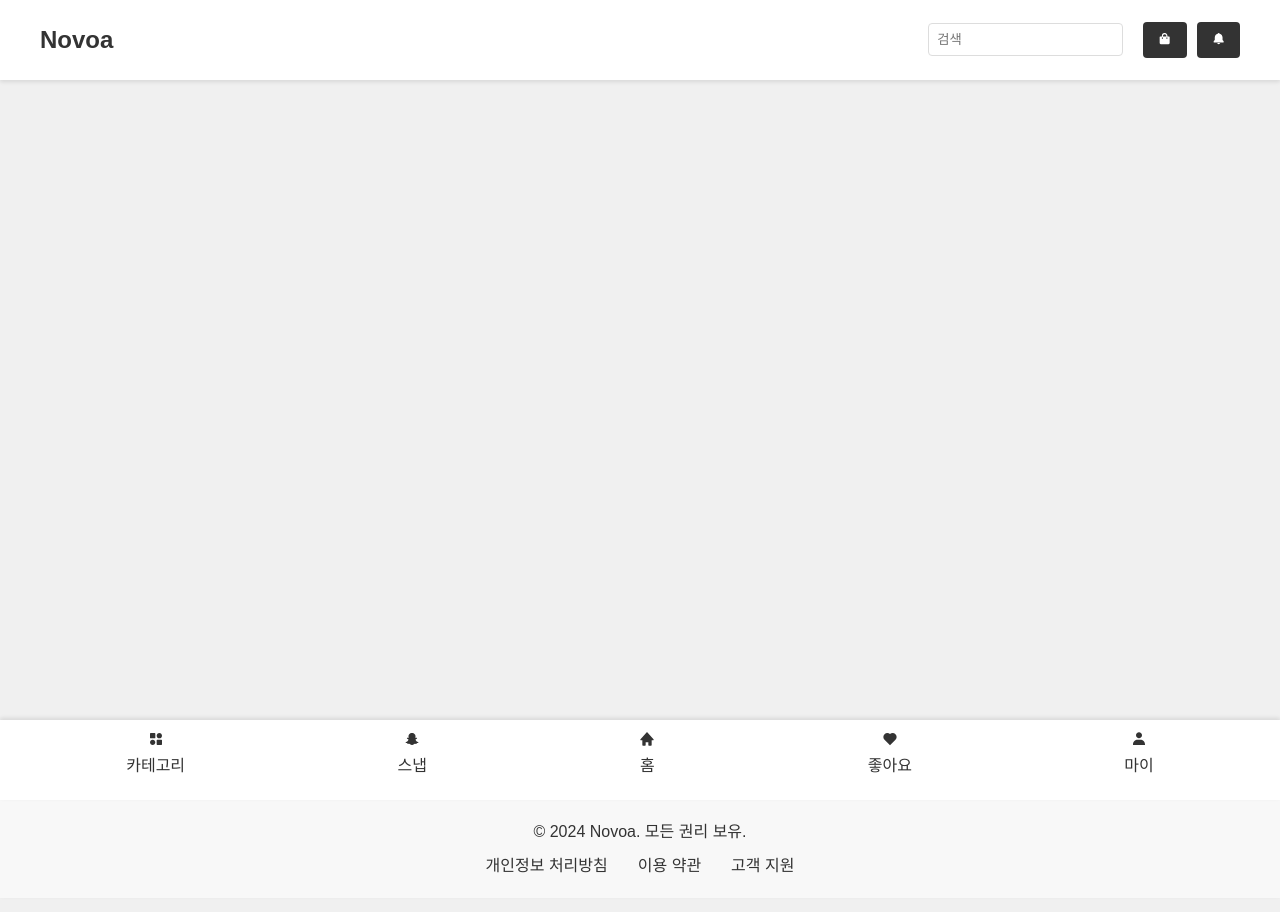
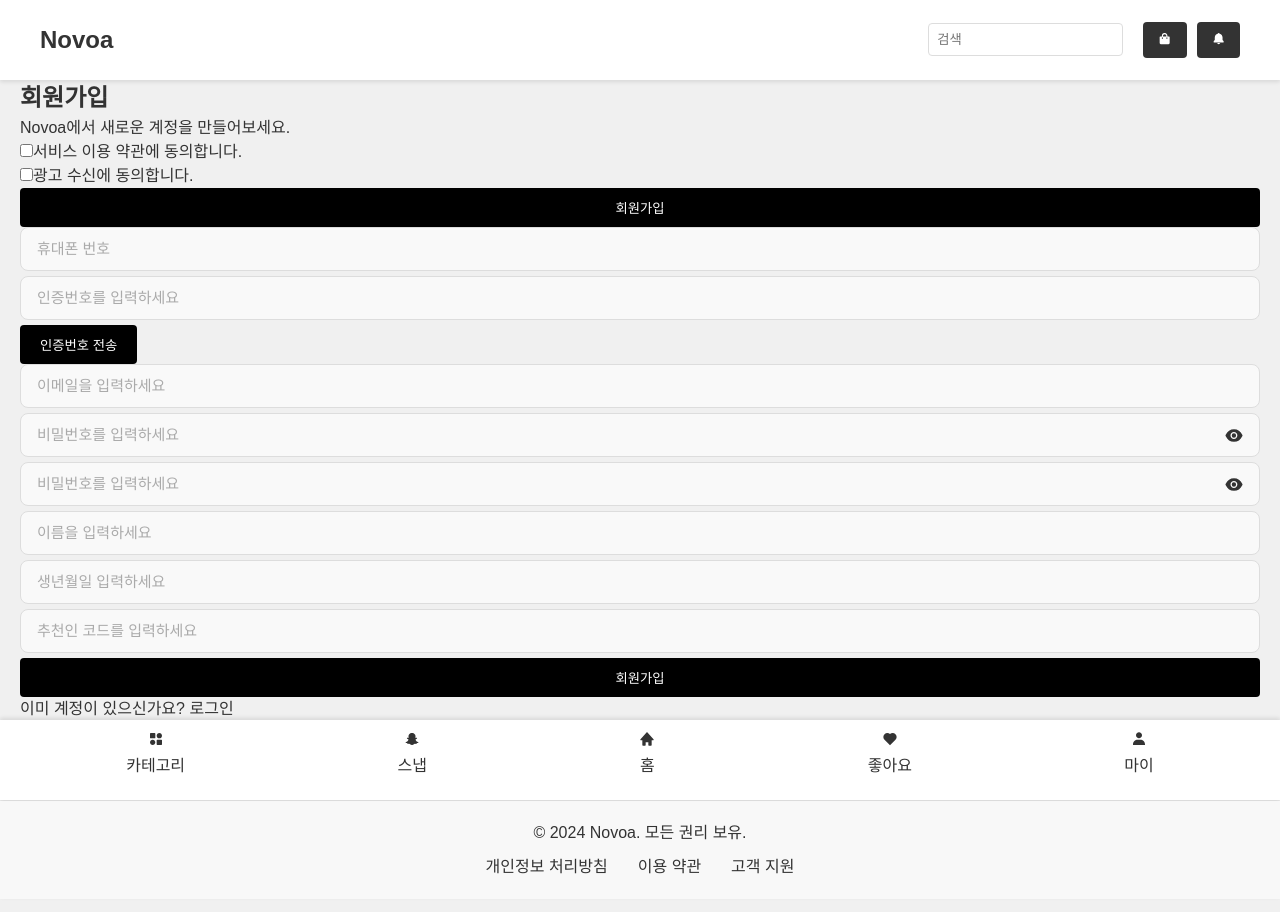
Before and after one commit to tjdwns6872/Ecommerce, a React (Create React App) app in the folder client/: page /signup in a window 1280 px wide. Shown: the top 912 px of the page. Built offline with nearby package versions, Linux system fonts and the light colour scheme.

Commit message:
회원가입 페이지 생성 및 디자인 진행중

```diff
--- a/client/src/assets/js/loginEvent.js
+++ b/client/src/assets/js/loginEvent.js
@@ -17,6 +17,7 @@ const loginEvent = {
         }
       }, 500);
     } catch (error) {
+      //회원가입 화면으로 넘어갈 예정
     }
   }, basicLogin: async () => {
     try{
--- a/client/src/components/button/ButtonFactory.jsx
+++ b/client/src/components/button/ButtonFactory.jsx
@@ -9,16 +9,16 @@ const ButtonFactory = {
     basic: (id, text, onClick, className) => {
         return <Basic id={id} text={text} onClick={onClick} className={className}></Basic>;
     },
-    emphasis: (id, className, text) =>{
+    emphasis: (id, text, onClick, className) =>{
         return <Emphasis id={id} text={text} className={className}></Emphasis>
     },
-    gradient: (id, className, text) =>{
+    gradient: (id, text, onClick, className) =>{
         return <Gradient id={id} text={text} className={className}></Gradient>
     },
-    outline: (id, className, text) =>{
+    outline: (id, text, onClick, className) =>{
         return <Outline id={id} text={text} className={className}></Outline>
     },
-    round: (id, className, text) =>{
+    round: (id, text, onClick, className) =>{
         return <Round id={id} text={text} className={className}></Round>
     },
     icon: (id, icon, onClick, className) =>{
--- a/client/src/pages/users/Login.jsx
+++ b/client/src/pages/users/Login.jsx
@@ -12,8 +12,8 @@ function Login() {
             if (event.origin !== "http://localhost:8081") return;
             const { token } = event.data;
             if (token) {
-                console.log("토큰 수신 완료:", token);
-                // 토큰 저장 후 추가 작업 (예: 로그인 상태 업데이트)
+                localStorage.setItem('accessToken', token);
+                window.location.href='/';
             }
         };
 
@@ -37,6 +37,9 @@ function Login() {
                 {ButtonFactory.basic("basic-login", "로그인", () => loginEvent.basicLogin(), "w-100")}
             </div>
             <div className='w-100' style={{display: "flex", justifyContent: "space-evenly"}}>
+                <a href='#'>아이디/비밀번호찾기</a>
+            </div>
+            <div className='w-100' style={{display: "flex", justifyContent: "space-evenly"}}>
                 {ButtonFactory.icon("social-login", SiNaver, () => loginEvent.socialLogin("naver"))}
                 {ButtonFactory.icon("social-login", SiKakaotalk, () => loginEvent.socialLogin("kakao"))}
                 {ButtonFactory.icon("social-login", SiGoogle, () => loginEvent.socialLogin("google"))}
--- /dev/null
+++ b/client/src/pages/users/SignUp.jsx
@@ -0,0 +1,84 @@
+import React, { useState } from 'react';
+import InputFactory from '../../components/input/InputFactory';
+import ButtonFactory from '../../components/button/ButtonFactory';
+import { Link } from 'react-router-dom'; // 로그인 링크를 위한 react-router-dom 사용
+
+function SignUp() {
+
+  return (
+    <div className="signup-container">
+      <div className="signup-header">
+        <h2>회원가입</h2>
+        <p>Novoa에서 새로운 계정을 만들어보세요.</p>
+      </div>
+      <div>
+        <div className="form-group">
+          <label>
+            <input
+              type="checkbox"
+              name="serviceTerms"
+            />
+            서비스 이용 약관에 동의합니다.
+          </label>
+        </div>
+        <div className="form-group">
+          <label>
+            <input
+              type="checkbox"
+              name="advertisingConsent"
+            />
+            광고 수신에 동의합니다.
+          </label>
+        </div>
+        <div className="form-group">
+          {ButtonFactory.basic('signup-btn','회원가입', () => '', 'w-100')}
+        </div>
+      </div>
+      <div>
+        <div className="form-group">
+          {InputFactory.basic('user-phone', '휴대폰 번호', "", 'input-field')}
+        </div>
+        <div className="form-group">
+          {InputFactory.basic('user-code', '인증번호를 입력하세요', "", 'input-field')}
+          {ButtonFactory.basic('code-btn','인증번호 전송', () => '', '')}
+        </div>
+      </div>
+      <div className="signup-form">
+        <form>
+          <div className="form-group">
+            {InputFactory.basic('user-email', '이메일을 입력하세요', "", 'input-field')}
+          </div>
+
+          <div className="form-group">
+            {InputFactory.password('user-pw', '비밀번호를 입력하세요', "", 'input-field')}
+          </div>
+
+          <div className="form-group">
+            {InputFactory.password('user-pw-check', '비밀번호 확인', "", 'input-field')}
+          </div>
+
+          <div className="form-group">
+            {InputFactory.basic('user-name', '이름을 입력하세요', "", 'input-field')}
+          </div>
+
+          <div className="form-group">
+            {InputFactory.basic('user-birth-date', '생년월일 입력하세요', "", 'input-field')}
+          </div>
+
+          <div className="form-group">
+            {InputFactory.basic('user-referral-code', '추천인 코드를 입력하세요', "", 'input-field')}
+          </div>
+
+          <div className="form-group">
+            {ButtonFactory.basic('signup-btn','회원가입', () => '', 'w-100')}
+          </div>
+        </form>
+      </div>
+      <div className="signup-footer">
+        <p>이미 계정이 있으신가요? <Link to="/login">로그인</Link></p>
+      </div>
+    </div>
+  );
+}
+
+export default SignUp;
--- a/client/src/routes/AppRoutes.jsx
+++ b/client/src/routes/AppRoutes.jsx
@@ -2,12 +2,16 @@ import React from "react";
 import { Routes, Route } from 'react-router-dom';
 import Home from '../pages/Home';
 import Login from '../pages/users/Login';
+import Find from "../pages/users/Find";
+import SignUp from "../pages/users/SignUp";
 
 function AppRoutes() {
     return (
         <Routes>
             <Route path="/" element={<Home/>}></Route>
             <Route path="/login" element={<Login/>}></Route>
+            <Route path="/find" element={<Find/>}></Route>
+            <Route path="/signup" element={<SignUp/>}></Route>
         </Routes>
     )
 }
```
